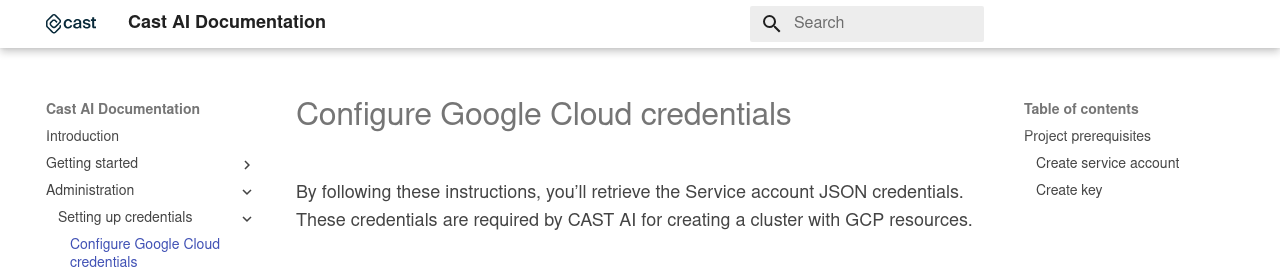
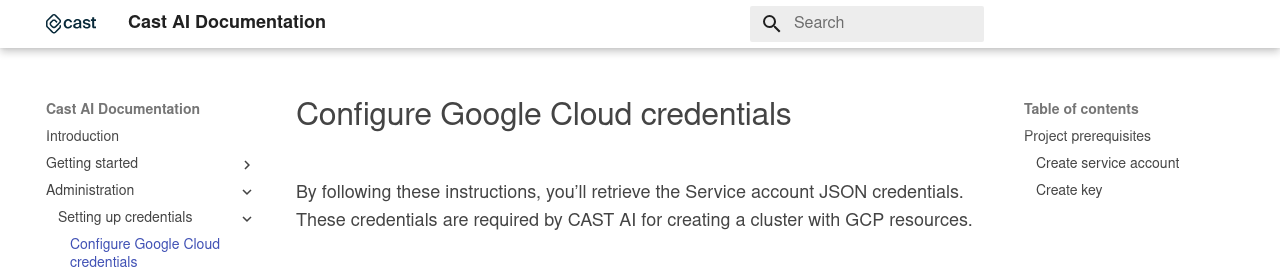
Before and after one commit to castai/docs, an MkDocs documentation site: the page built from docs/administration/configuring-gcp-credentials.md, in a window 1280 px wide. Shown: the top 280 px of the page. Built offline with MkDocs 1.6.1 and Material for MkDocs 9.7.7, drawn with Linux system fonts in a browser that asks for light colours; some web fonts are replaced.

Commit message:
header tweak

```diff
--- a/docs/stylesheets/extra.css
+++ b/docs/stylesheets/extra.css
@@ -1,6 +1,11 @@
 body {
     color: rgb(68, 68, 68);
 }
+.md-typeset h1, .md-typeset h2, .md-typeset h3, .md-typeset h4  {
+    color: rgb(68, 68, 68);
+    font-weight: 400;
+}
+
 .md-typeset p, .md-typeset li {
     font-size: 18px;
     line-height: 1.6em;
```
